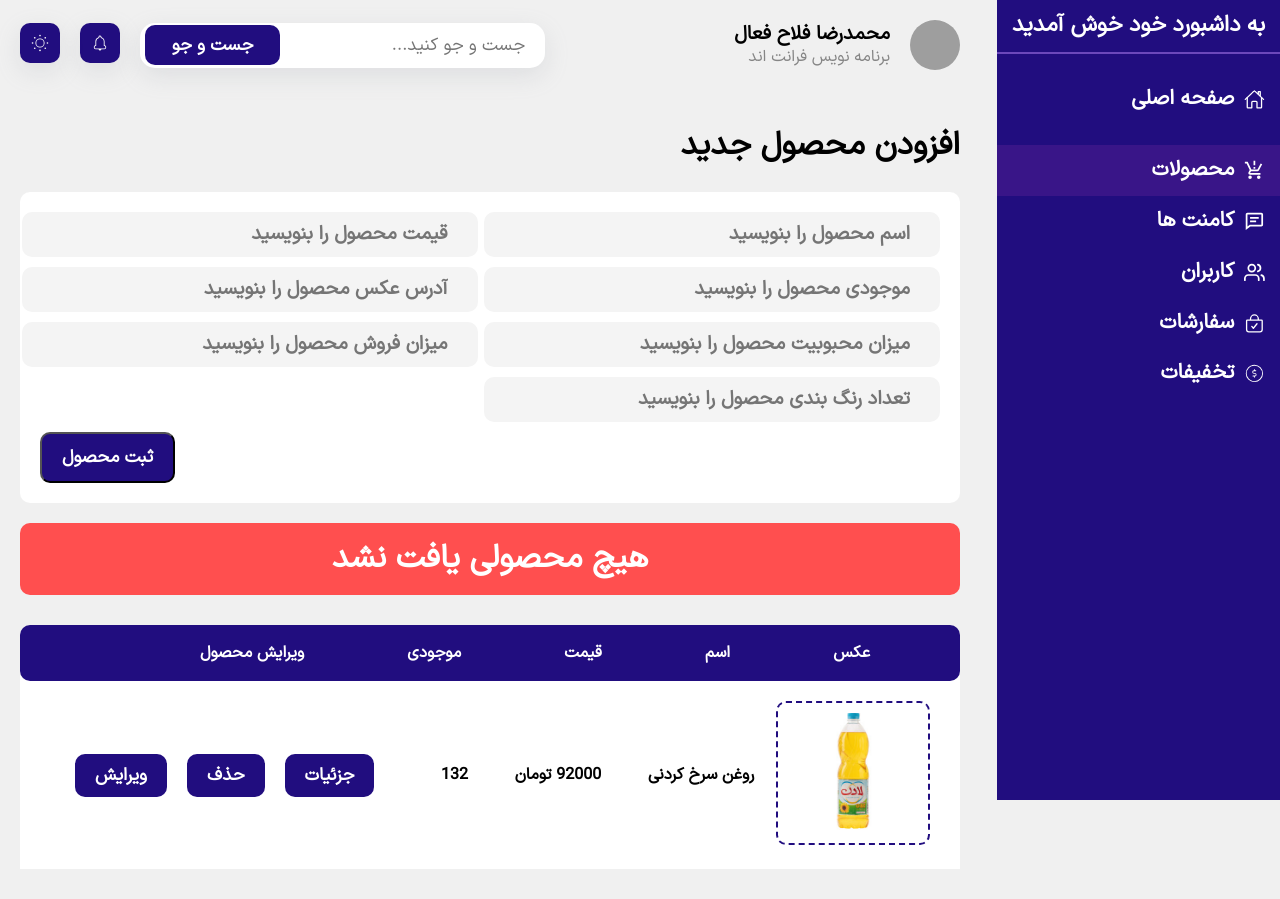
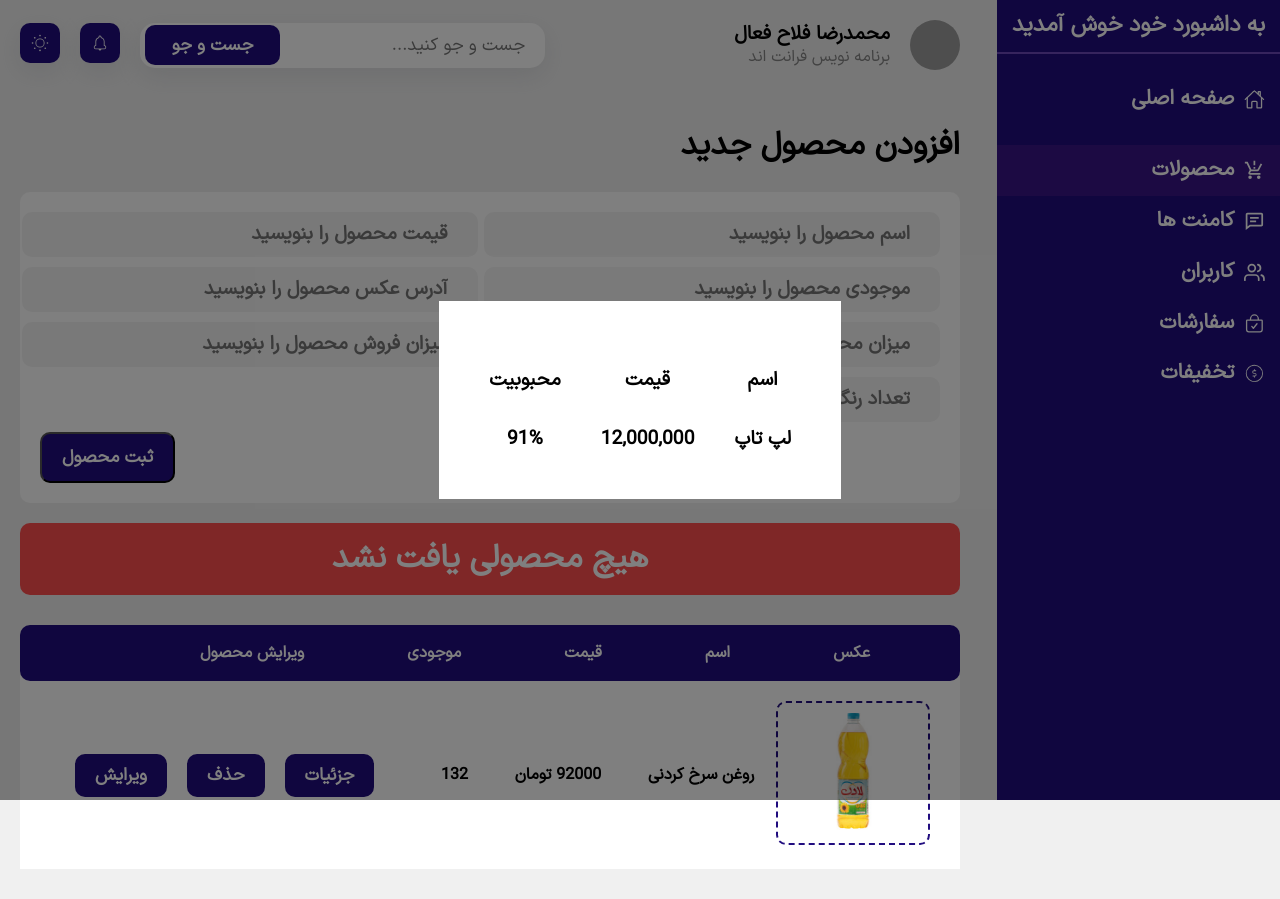
Before and after one commit to mohamad-fallah/cms-dashboard-shopping, a React (Create React App) app: page /products in a window 1280 px wide. Both pictures are taken after a click on the button "جزئیات". Built offline with nearby package versions, Linux system fonts and the light colour scheme; grey boxes are pictures that could not be loaded.

Commit message:
finish editation modal

```diff
--- a/src/components/DeleteModal/DeleteModal.css
+++ b/src/cms.css
@@ -54,3 +54,16 @@
     color: var(--white);
     width: 100%;
 }
+
+.cms-table {
+    margin-top: 20px;
+    width: 100%;
+    border-radius: 10px;
+    background-color: var(--white);
+}
+.cms-table tr {
+    text-align: center;
+}
+.cms-table th, .cms-table td {
+    padding: 20px;
+}
--- a/src/components/AddNewProduct/AddNewProduct.css
+++ b/src/components/AddNewProduct/AddNewProduct.css
@@ -37,6 +37,7 @@
     font-size: 1.2rem;
     width: 100%;
     font-weight: bold;
+    user-select: none;
 }
 .add-product__form-btn {
     background-color: var(--blue);
--- a/src/components/DeleteModal/DeleteModal.js
+++ b/src/components/DeleteModal/DeleteModal.js
@@ -1,5 +1,4 @@
 import React from "react";
-import "./DeleteModal.css";
 import ReactDOM from "react-dom";
 
 export default function DeleteModal({ submit, cancel }) {
--- /dev/null
+++ b/src/components/DetailModal/DetailModal.css
@@ -0,0 +1,6 @@
+.details-modal {
+    padding: 30px;
+    background-color: var(--white);
+    font-size: 1.2rem;
+    font-weight: bold;
+}
--- /dev/null
+++ b/src/components/DetailModal/DetailModal.js
@@ -0,0 +1,40 @@
+import React from "react";
+import "./DetailModal.css";
+import { useEffect } from "react";
+
+export default function DetailModal({ onHide }) {
+  useEffect(() => {
+    const checkKey = (event) => {
+        console.log(event);
+
+      if (event.keyCode === 27) {
+        onHide();
+      }
+    };
+    window.addEventListener("keydown", checkKey);
+    return () => window.removeEventListener("keydown", checkKey);
+  });
+
+  return (
+    <div className="modal-parent active">
+      <div className="details-modal">
+        <table className="cms-table">
+          <thead>
+            <tr>
+              <th>اسم</th>
+              <th>قیمت</th>
+              <th>محبوبیت</th>
+            </tr>
+          </thead>
+          <tbody>
+            <tr>
+              <td>لپ تاپ</td>
+              <td>12,000,000</td>
+              <td>91%</td>
+            </tr>
+          </tbody>
+        </table>
+      </div>
+    </div>
+  );
+}
--- a/src/components/Products/Products.js
+++ b/src/components/Products/Products.js
@@ -3,7 +3,6 @@ import "./Products.css";
 import ErrorBox from "../ErrorBox/ErrorBox";
 import AddNewProduct from "../AddNewProduct/AddNewProduct";
 import ProductsTable from "../ProductsTable/ProductsTable";
-import DeleteModal from "../DeleteModal/DeleteModal";
 
 export default function Products() {
   return (
--- a/src/components/ProductsTable/ProductsTable.js
+++ b/src/components/ProductsTable/ProductsTable.js
@@ -2,30 +2,40 @@ import React from "react";
 import "./ProductsTable.css";
 import { useState } from "react";
 import DeleteModal from "../DeleteModal/DeleteModal";
+import DetailModal from "../DetailModal/DetailModal";
 
 export default function ProductsTable() {
-
-    const [isShowModal, setIsShowModal] = useState(false)
+  const [isShowDeleteModal, setIsShowDeleteModal] = useState(false);
+  const [isShowDetailModal, setIsShowDetailModal] = useState(false);
 
   const deleteModalCancelActions = () => {
     console.log("بسته");
-        setIsShowModal(false)
-    }
+    setIsShowDeleteModal(false);
+  };
   const deleteModalSubmitActions = () => {
     console.log("باز شد");
-        setIsShowModal(false)
+    setIsShowDeleteModal(false);
+  };
+  const closeDetailsModal = () => {
+    setIsShowDetailModal(false)
   }
+
 
   return (
     <>
       <table className="products-table">
+        <thead>
           <tr className="products-table__header">
             <th className="products-table__header-title">عکس</th>
             <th className="products-table__header-title">اسم</th>
             <th className="products-table__header-title">قیمت</th>
             <th className="products-table__header-title">موجودی</th>
-        <th className="products-table__header-title mr-custom">ویرایش محصول</th>
+            <th className="products-table__header-title mr-custom">
+              ویرایش محصول
+            </th>
           </tr>
+        </thead>
+        <tbody>
           <tr className="products-table__main">
             <td>
               <img
@@ -38,13 +48,34 @@ export default function ProductsTable() {
             <td className="products-table__main-title">92000 تومان</td>
             <td className="products-table__main-title">132</td>
             <td className="products-table__main-title">
-          <button className="products-table__btn">جزئیات</button>
-          <button className="products-table__btn" onClick={() => setIsShowModal(true)}>حذف</button>
+              <button
+                className="products-table__btn"
+                onClick={() => setIsShowDetailModal(true)}
+              >
+                جزئیات
+              </button>
+              <button
+                className="products-table__btn"
+                onClick={() => setIsShowDeleteModal(true)}
+              >
+                حذف
+              </button>
               <button className="products-table__btn">ویرایش</button>
             </td>
           </tr>
+        </tbody>
       </table>
-    {isShowModal && <DeleteModal submit={deleteModalSubmitActions} cancel={deleteModalCancelActions}/>}
+      {isShowDeleteModal && (
+        <DeleteModal
+          submit={deleteModalSubmitActions}
+          cancel={deleteModalCancelActions}
+        />
+      )}
+      {isShowDetailModal && (
+        <DetailModal
+          onHide={closeDetailsModal}
+        />
+      )}
     </>
   );
 }
--- a/src/index.js
+++ b/src/index.js
@@ -5,6 +5,7 @@ import { BrowserRouter } from "react-router-dom";
 // component and pages
 import App from "./App";
 // style links
+import "./cms.css";
 import "./custom.css";
 
 const root = ReactDOM.createRoot(document.getElementById("root"));
```
Lines whose indentation alone changed are shown as unchanged.
